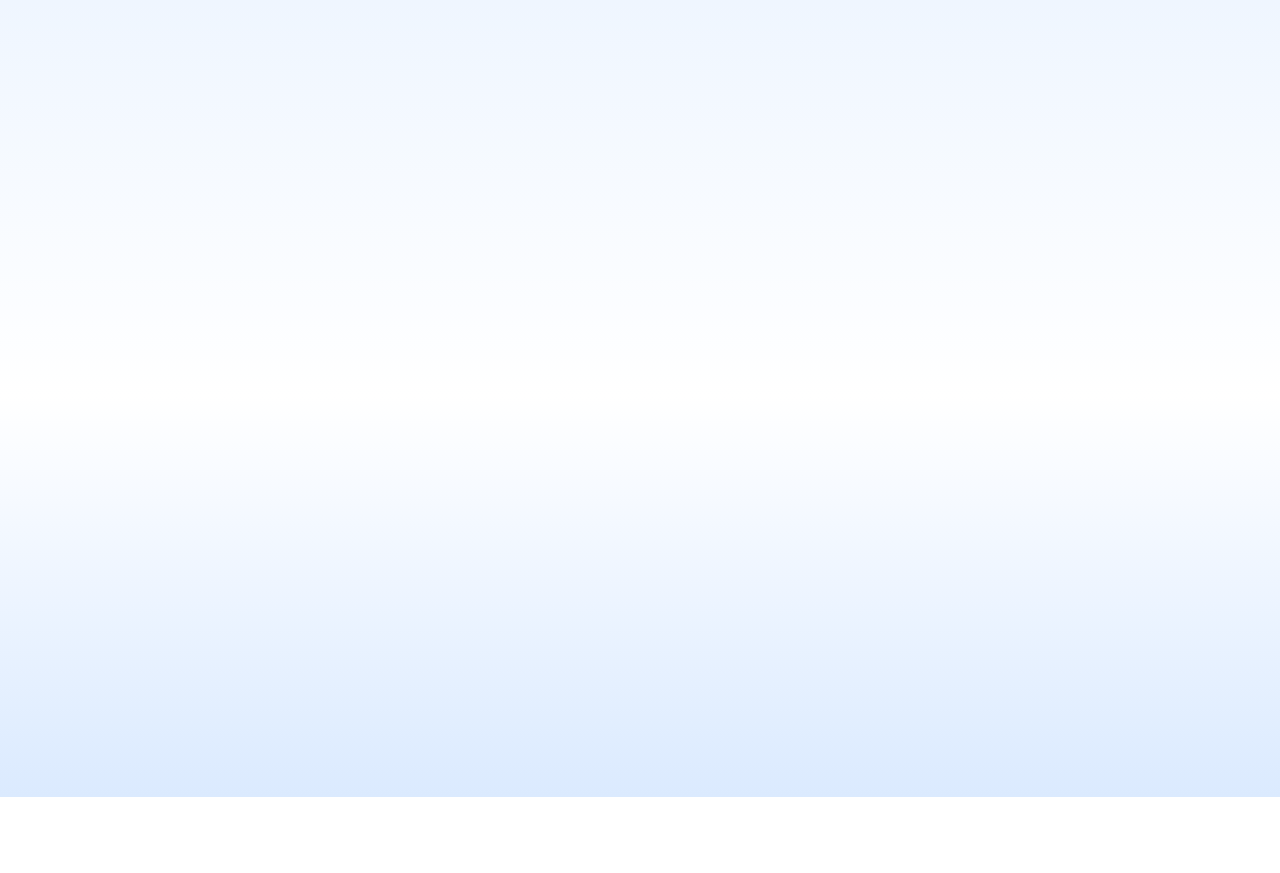
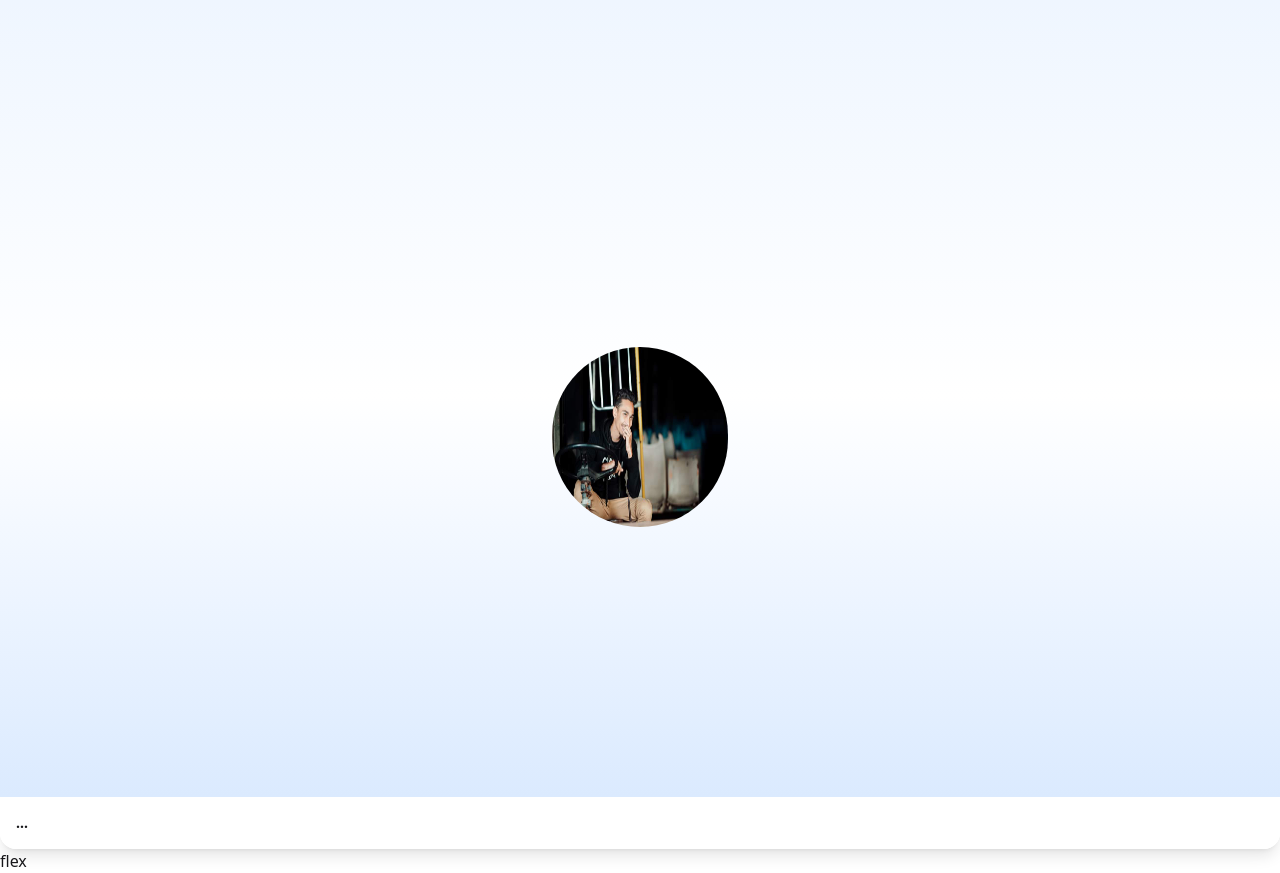
Before and after one commit to MD-Fazla-Rabbi/My-Portfolio, a plain HTML site: page index.html in a window 1280 px wide. Shown: the part 97-970 px from the top of the page. Before the commit the page ends 894 px from the top, so only its background shows below. Drawn offline with nearby package versions, Linux system fonts and the light colour scheme.

Commit message:
section 1 start here

```diff
--- a/index.html
+++ b/index.html
@@ -193,12 +193,29 @@
                          <li class="menu link4"><a>Admission</a></li>
                           <li class="menu link5"><a>Achievements</a></li>
                           <li class="menu link6"><a>Contact</a></li>
+                          <li class="bg-blue-600 rounded-lg h-10 w-20">
+                        <b class="text-white">
+                            Resume
+                        </b>
+                        </li>
                     </ul>
                       </div>
 
              </div>
 
 </header>
+<main>
+    <section id="home" class="relative min-h-screen flex items-center justify-center bg-gradient-to-b from-blue-50 via-white to-blue-100 pt-20 overflow-hidden">
+        <div>
+            <div class="rounded-full">
+                <img src="img/My img.jpg" alt="" class="rounded-full h-45 w-44">
+            </div>
+        </div>
+    </section>
+    <section>
 
+    </section>
+</main>
+  <div class="px-4 py-4 flex flex-col gap-4 text-sm font-semibold bg-white/95 dark:bg-gray-900/95 backdrop-blur-md shadow-lg rounded-b-2xl">…</div>flex
 </body>
-</html><section id="home" class="relative min-h-screen flex items-center justify-center bg-gradient-to-b from-blue-50 via-white to-blue-100 pt-20 overflow-hidden">
+</html>
```
